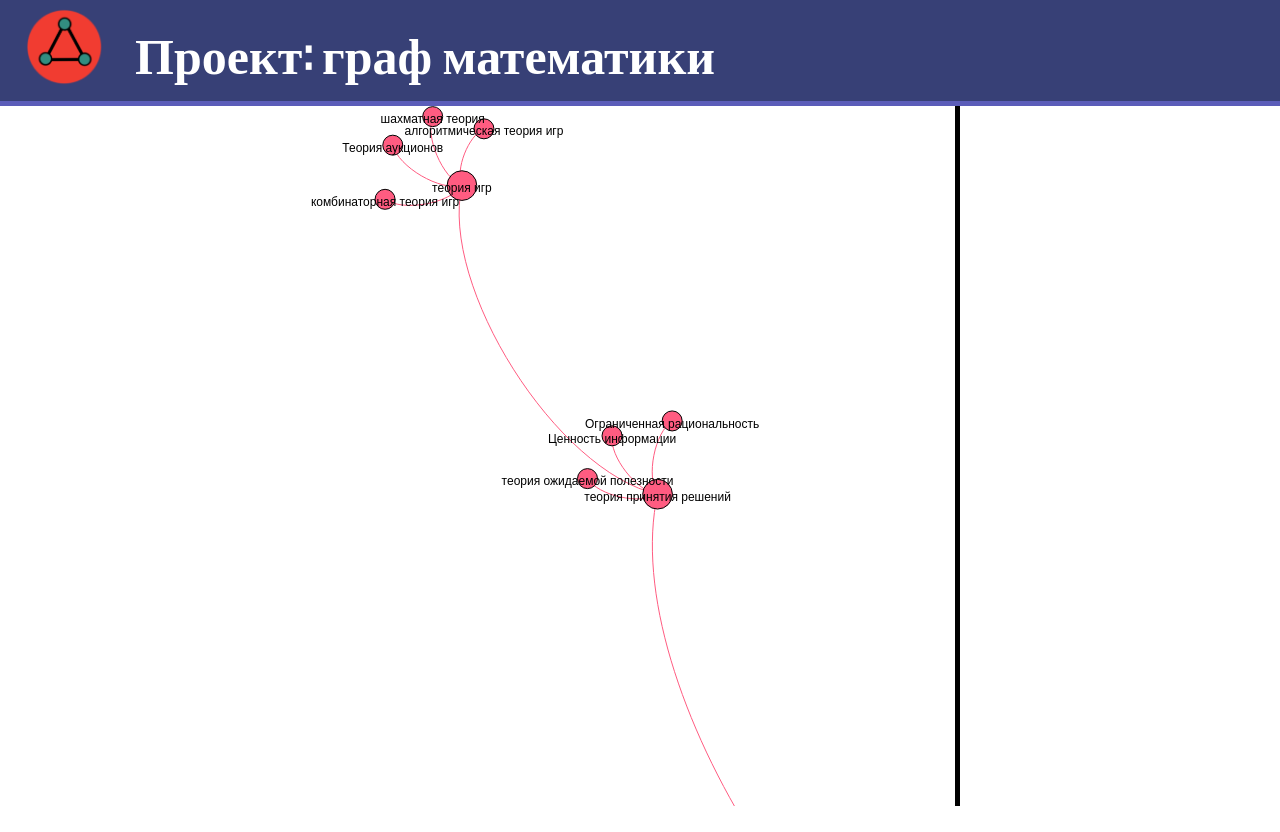
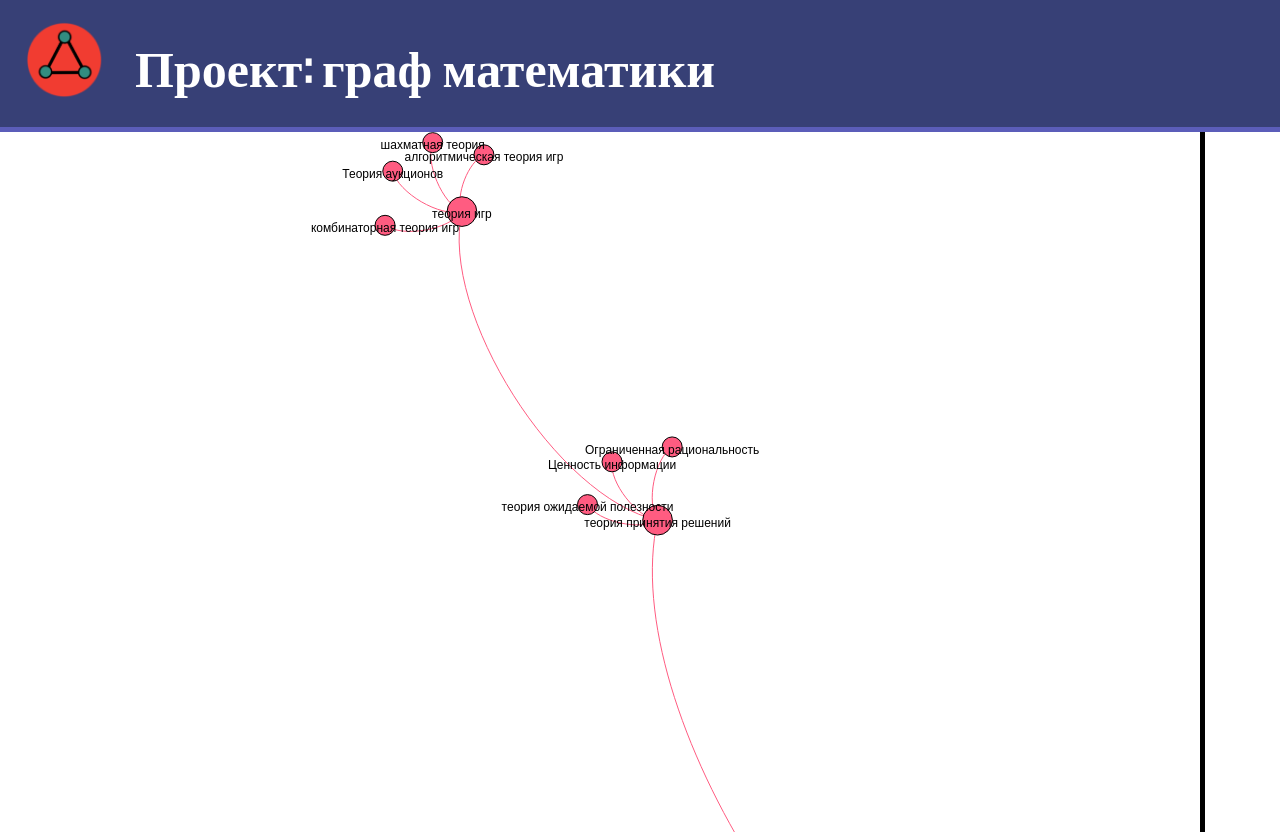
Before and after one commit to fosofou/MathGraphProject, a Django app: page /graph/ in a window 1280 px wide. Before the commit the page ends 806 px from the top, so only its background shows below. Run offline with Django 3.2, Linux system fonts and the light colour scheme.

Commit message:
fix line-hieght on phone

```diff
--- a/Front/static/css/graph.css
+++ b/Front/static/css/graph.css
@@ -31,3 +31,18 @@ body{
   position: relative;
   object-fit: cover;
 }
+
+.container {
+    width: 1200px;
+    height: 700px;
+    position:relative;
+    border-right: 5px solid black;
+    overflow: hidden;
+}
+
+.container img {
+    min-width: 100%;
+    min-height: 100%;
+    cursor: grab;
+    object-fit: cover;
+}
--- a/Front/static/css/style.css
+++ b/Front/static/css/style.css
@@ -51,6 +51,7 @@ body{
   font-family: "Oswald";
   font-size: 38px;
   color: rgba(27,38,49);
+  line-height: 2em;
 }
 nav{
   display: flex;
@@ -88,6 +89,7 @@ nav a{
   justify-content: center;
   padding-top:170px;
   color: rgba(27,38,49);
+    line-height: 1em;
 }
 
 .line{
--- a/Front/templates/graph.html
+++ b/Front/templates/graph.html
@@ -3,7 +3,7 @@
 {% load static %}
 <link rel="stylesheet" type="text/css" href = {% static "css/graph.css" %}>
 <div class = 'main-box'>
-  <div class = 'box dragscroll'>
+  <div class = 'container dragscroll'>
     <img  src = {% static 'imgs/Graph.svg' %} >
   </div>
 </div>
```
